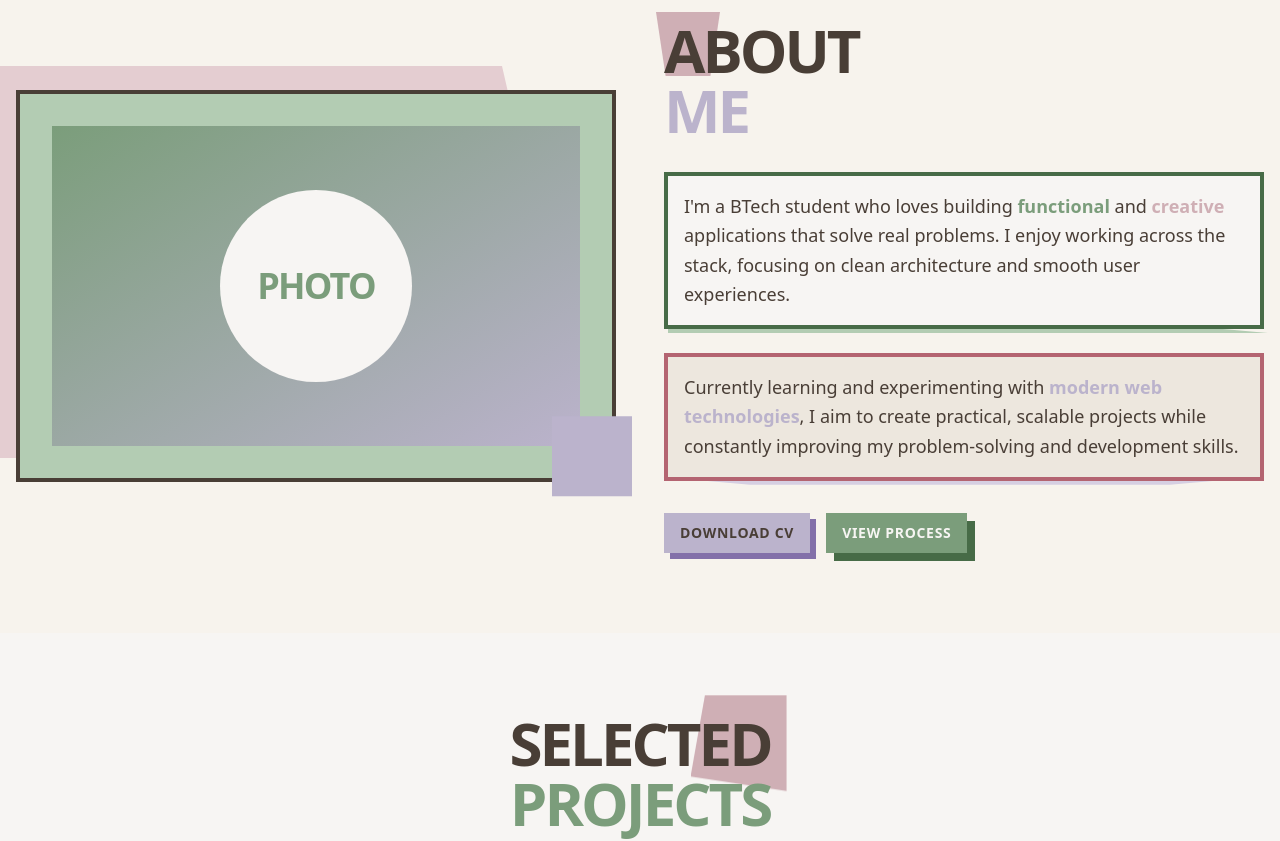
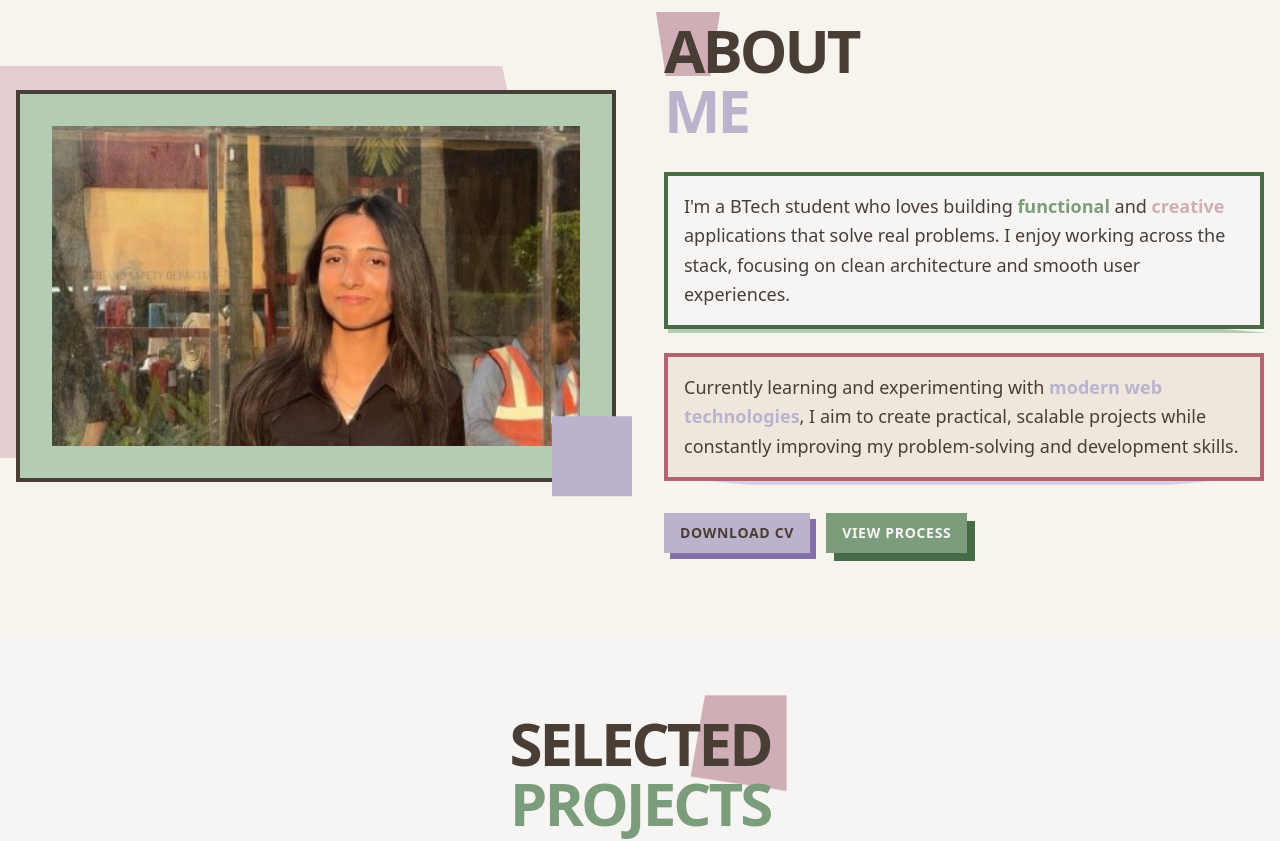
Before and after one commit to QuintessenceCoding/portfolio, a React (Vite) app: page / in a window 1280 px wide. Shown: the part 860-1701 px from the top of the page. Built offline with nearby package versions, Linux system fonts and the light colour scheme.

Commit message:
photo added

```diff
--- a/src/components/AboutSection.tsx
+++ b/src/components/AboutSection.tsx
@@ -1,5 +1,6 @@
 import { useEffect, useRef } from "react";
 import { Button } from "@/components/ui/button";
+import myPhoto from "@/assets/my-photo.jpg";
 
 const AboutSection = () => {
   const aboutRef = useRef<HTMLElement>(null);
@@ -33,10 +34,12 @@ const AboutSection = () => {
           <div className="relative animate-on-scroll">
             <div className="absolute -top-6 -left-6 w-full h-full bg-rose-light asymmetric-1"></div>
             <div className="relative bg-sage-light p-8 border-brutal">
-              <div className="w-full h-80 bg-gradient-to-br from-sage to-lavender flex items-center justify-center">
-                <div className="w-48 h-48 bg-background rounded-full flex items-center justify-center">
-                  <span className="heading-md text-sage">PHOTO</span>
-                </div>
+              <div className="w-full h-80 overflow-hidden bg-gradient-to-br from-sage to-lavender">
+                <img
+                  src={myPhoto}
+                  alt="Ishika Vashisht"
+                  className="h-full w-full object-cover object-center"
+                />
               </div>
             </div>
             <div className="absolute -bottom-4 -right-4 w-20 h-20 bg-lavender animate-brutal-float"></div>
--- a/src/components/SkillsSection.tsx
+++ b/src/components/SkillsSection.tsx
@@ -5,7 +5,7 @@ const skills = [
   { name: "TYPESCRIPT", level: 70, color: "rose" },
   { name: "REACT", level: 80, color: "lavender" },
   { name: "TAILWIND CSS", level: 85, color: "cream" },
-  { name: "PYTHON", level: 65, color: "sage" },
+  { name: "PYTHON", level: 93, color: "sage" },
   { name: "C/C++", level: 75, color: "rose" },
   { name: "JAVA", level: 70, color: "lavender" }
 ];
```
Also changed, not shown: src/assets/my-photo.jpg (added).
